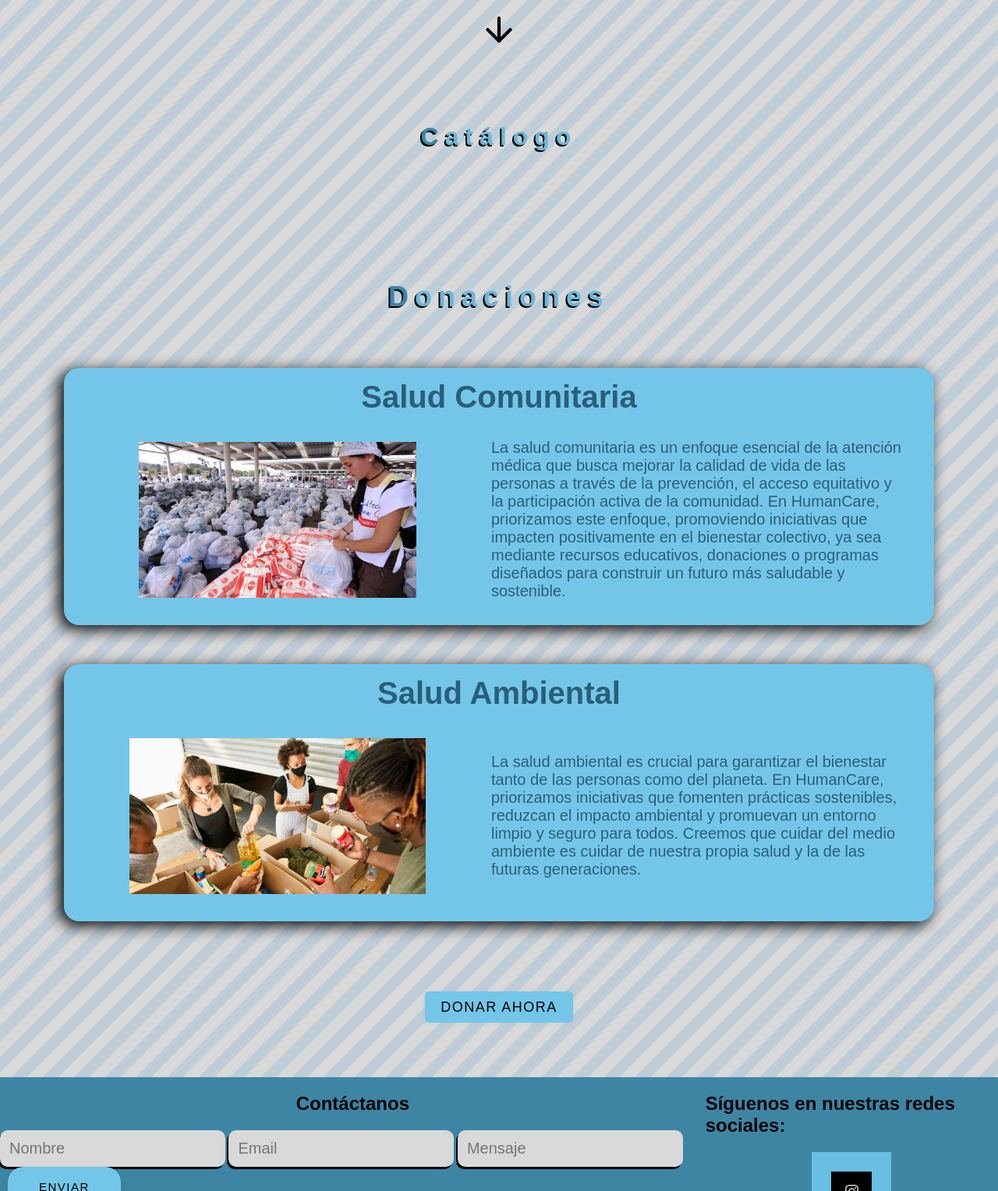
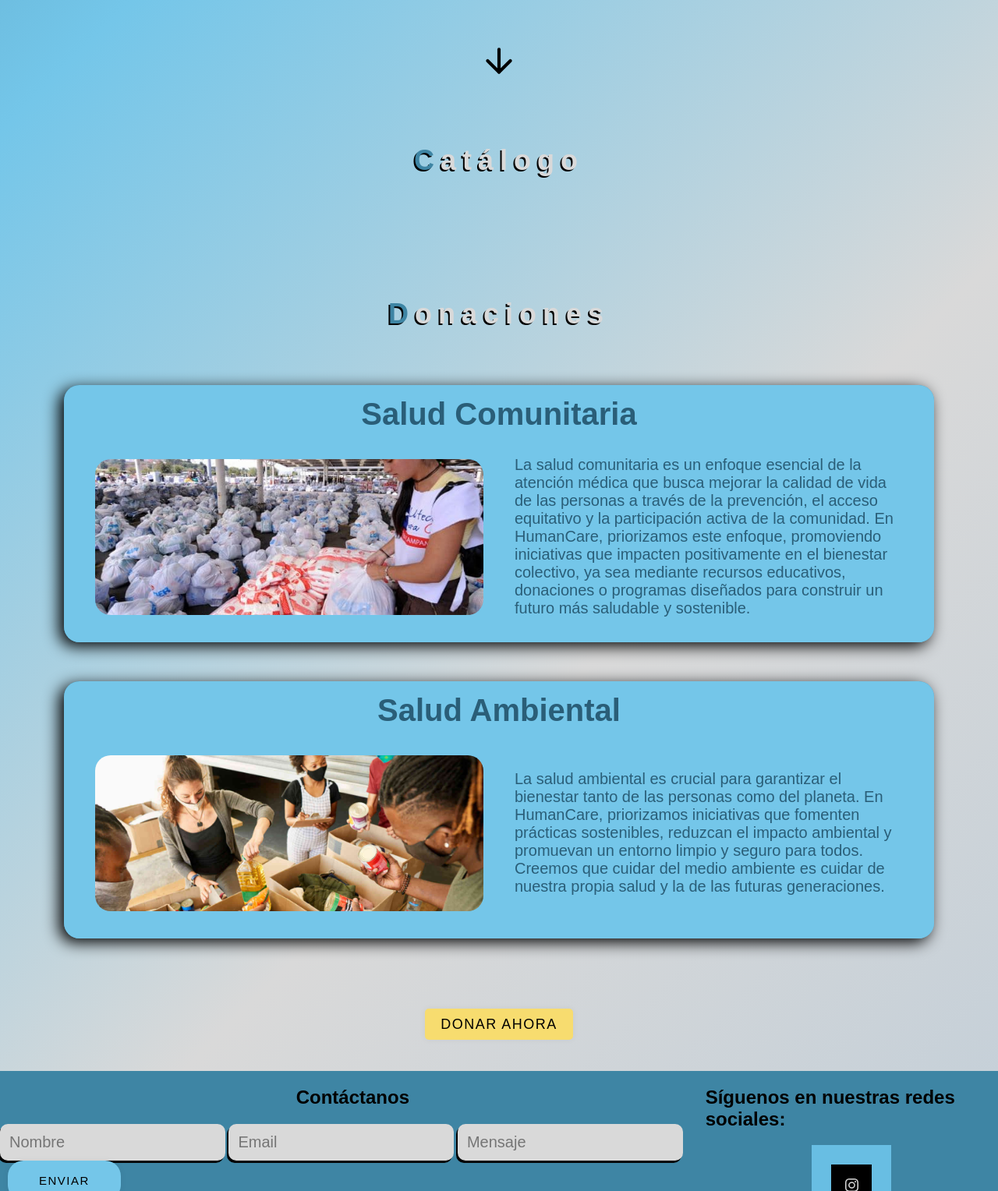
Before and after one commit to SusanoJuicio/human-care-repo, a website with bundled scripts: page public/index.html in a window 1280 px wide. Shown: the part 1272-2800 px from the top of the page at 78% size. Built offline with nearby package versions, Linux system fonts and the light colour scheme; no server answers; a script that the page names is missing.

Commit message:
Improved Body

```diff
--- a/public/index.html
+++ b/public/index.html
@@ -31,6 +31,7 @@
                 sostenibilidad y el activismo social. Que se compromete a proporcionar productos y servicios ecológicos,
                 educar a la comunidad y fomentar la ayuda comunitaria.
             </p>
+            <a href="./donaciones.html"><button class="btnDonar">Donar ahora</button></a>
             <div class="index-Causes">
 
                 <a href="./nosotros.html"><img class="causes" src="/images/causa1.webp"></a>
@@ -54,7 +55,7 @@
                 <span class="style-basic">D</span>onaciones
             </h2>
             <section id="causas"></section>
-            <a href="./donaciones.html"><button class="btnDonar">Donar ahora</button></a>
+            <a href="./donaciones.html"><button class="btn2">Donar ahora</button></a>
         </section>
         <aside id="sidebar" class="sidebar">
             <h2>Productos Favoritos</h2>
--- a/public/styles/carrito.css
+++ b/public/styles/carrito.css
@@ -10,22 +10,14 @@
     }
 }
 
+
 body {
     margin: 0;
     padding: 0;
     font-family: "fuente", sans-serif;
     scroll-behavior: smooth;
-    background: #D9D9D9;
-    background: linear-gradient(135deg,
-            #D9D9D9 25%,
-            #bfcdd8 25%,
-            #bfcdd8 50%,
-            #D9D9D9 50%,
-            #D9D9D9 75%,
-            #bfcdd8 75%,
-            #bfcdd8);
-    background-size: 40px 40px;
-    animation: move 4.5s linear infinite;
+    background: linear-gradient(135deg, #3E85A4, #74c6e9, #D9D9D9, #bfcdd8);
+
 }
 
 .main {
--- a/public/styles/catalogo.css
+++ b/public/styles/catalogo.css
@@ -11,18 +11,12 @@
 }
 
 body {
+    margin: 0;
+    padding: 0;
     font-family: "fuente", sans-serif;
-    background: #D9D9D9;
-    background: linear-gradient(135deg,
-            #D9D9D9 25%,
-            #bfcdd8 25%,
-            #bfcdd8 50%,
-            #D9D9D9 50%,
-            #D9D9D9 75%,
-            #bfcdd8 75%,
-            #bfcdd8);
-    background-size: 40px 40px;
-    animation: move 4.5s linear infinite;
+    scroll-behavior: smooth;
+    background: linear-gradient(135deg, #3E85A4, #74c6e9, #D9D9D9, #bfcdd8);
+
 }
 
 main {
--- a/public/styles/donaciones.css
+++ b/public/styles/donaciones.css
@@ -12,20 +12,14 @@
 }
 
 
+
 body {
+    margin: 0;
+    padding: 0;
     font-family: "fuente", sans-serif;
     scroll-behavior: smooth;
-    background: #D9D9D9;
-    background: linear-gradient(135deg,
-            #D9D9D9 25%,
-            #bfcdd8 25%,
-            #bfcdd8 50%,
-            #D9D9D9 50%,
-            #D9D9D9 75%,
-            #bfcdd8 75%,
-            #bfcdd8);
-    background-size: 40px 40px;
-    animation: move 4.5s linear infinite;
+    background: linear-gradient(135deg, #3E85A4, #74c6e9, #D9D9D9, #bfcdd8);
+
 }
 
 .carousel {
@@ -184,7 +178,7 @@ p {
     padding-top: 30px;
     font-size: 4rem;
     letter-spacing: 0.5rem;
-    color: #6EB7D6;
+    color: #d9d9d9;
     text-align: center;
     text-shadow: -2px 2px black;
 }
@@ -410,7 +404,7 @@ p {
     margin-top: 45px;
     font-size: 4rem;
     letter-spacing: 0.5rem;
-    color: #6EB7D6;
+    color: #d9d9d9;
     text-align: center;
     text-shadow: -2px 2px black;
 }
@@ -428,11 +422,11 @@ p {
     width: 70%;
     margin: auto;
     font-size: 1.2rem;
-    color: #3697c0;
+    color: #d9d9d9;
     margin: 20px auto;
     font-size: 25px;
     text-align: center;
-    text-shadow: -1px 3px 4px #ffffff;
+    text-shadow: -1px 3px 4px #000;
 }
 
 .carousel-caption h5 {
--- a/public/styles/header.css
+++ b/public/styles/header.css
@@ -43,7 +43,7 @@ body {
     color: #d9d9d9;
     text-align: center;
     text-shadow: -2px 2px black;
-    font-size: 3rem;
+    font-size: 35px;
     margin: 0;
     margin-left: 100px;
 }
@@ -52,7 +52,7 @@ body {
     color: #6EB7D6;
     text-align: center;
     text-shadow: -2px 2px black;
-    font-size: 3rem;
+    font-size: 36px;
     animation: myAnim 2s ease 0s 1 normal forwards;
 }
 
@@ -72,6 +72,7 @@ body {
 .nav_logo {
     max-height: 64px;
     padding-left: 15px;
+    width: 64px;
 
 }
 
@@ -90,12 +91,13 @@ body {
     justify-content: space-around;
     align-items: center;
     list-style: none;
-    padding: 0;
+    padding: 8px 0;
 }
 
 .nav_list_li {
     position: relative;
     margin-right: 20px;
+    padding: 8px 0;
 }
 
 .nav_list_li:hover {
@@ -161,6 +163,7 @@ body {
     display: flex;
     justify-content: center;
     align-items: center;
+    padding: 8px 0;
 }
 
 .nav_links:hover {
--- a/public/styles/index.css
+++ b/public/styles/index.css
@@ -34,23 +34,13 @@
     }
 }
 
-
 body {
     margin: 0;
     padding: 0;
     font-family: "fuente", sans-serif;
     scroll-behavior: smooth;
-    background: #D9D9D9;
-    background: linear-gradient(135deg,
-            #D9D9D9 25%,
-            #bfcdd8 25%,
-            #bfcdd8 50%,
-            #D9D9D9 50%,
-            #D9D9D9 75%,
-            #bfcdd8 75%,
-            #bfcdd8);
-    background-size: 40px 40px;
-    animation: move 4.5s linear infinite;
+    background: linear-gradient(135deg, #3E85A4, #74c6e9, #D9D9D9, #bfcdd8);
+
 }
 
 .hero-Index {
@@ -77,19 +67,19 @@ body {
 
 .text-Causes {
     font-size: 1.2rem;
-    color: #3697c0;
+    color: #d9d9d9;
     margin: 20px auto;
     max-width: 800px;
     font-size: 25px;
     text-align: center;
     padding-inline: 10rem;
-    text-shadow: -1px 3px 4px #ffffff;
+    text-shadow: -1px 3px 4px #000;
 }
 
 .causes {
     object-fit: cover;
     width: 380px;
-    height: 380px;
+    height: 350px;
     margin: 2rem;
     margin-top: 40px;
     max-width: 480px;
@@ -110,7 +100,7 @@ body {
 .text-basic {
     font-size: 36px;
     text-align: center;
-    color: #6EB7D6;
+    color: #d9d9d9;
     padding: 5px;
     text-shadow: -2px 2px black;
     letter-spacing: .5rem;
@@ -167,30 +157,9 @@ body {
     text-align: center;
     color: #d9d9d9;
     font-weight: bold;
-    margin-bottom: 20px;
+    margin-top: 30px;
 }
 
-.card-title,
-.price,
-.stock {
-    text-align: center;
-    color: #d9d9d9;
-}
-
-.price {
-    font-size: 1.3em;
-    font-family: 'Courier New', Courier, monospace;
-    text-align: center;
-    color: #d9d9d9;
-    margin-bottom: 20px;
-}
-
-.stock {
-    font-size: 0.8em;
-    font-family: 'Franklin Gothic Medium', 'Arial Narrow', Arial, sans-serif;
-    text-align: center;
-    color: #c7b9b9;
-}
 
 
 .card:hover::after {
@@ -221,43 +190,6 @@ body {
     object-fit: cover;
 }
 
-.cart-icon {
-    position: absolute;
-    bottom: 10px;
-    left: -40px;
-    width: 24px;
-    height: 24px;
-    cursor: pointer;
-    transition: transform 0.3s ease, left 0.3s ease;
-    opacity: 0;
-    visibility: hidden;
-}
-
-.card:hover .cart-icon {
-    left: 10px;
-    opacity: 1;
-    visibility: visible;
-}
-
-.card-hearth {
-    position: absolute;
-    bottom: 10px;
-    right: -30px;
-    width: 24px;
-    height: 24px;
-    cursor: pointer;
-    transition: transform 0.3s ease, right 0.3s ease;
-    z-index: 10;
-    opacity: 0;
-}
-
-
-.card:hover .card-hearth {
-    right: 10px;
-    opacity: 1;
-    transform: scale(1.1);
-}
-
 
 .text {
     max-width: 55px;
@@ -267,7 +199,7 @@ body {
     font-size: 36px;
     text-align: center;
     margin-top: 60px;
-    color: #6EB7D6;
+    color: #d9d9d9;
     padding: 20px;
     text-shadow: -2px 2px black;
     letter-spacing: 0.5rem;
@@ -319,16 +251,6 @@ body {
     margin-bottom: 0;
 }
 
-.img-causes {
-    width: 70%;
-    height: 250px;
-    margin: 0 10px;
-    object-fit: contain;
-}
-
-.img-causes img {
-    border-radius: 40px;
-}
 
 .causa-contain {
     display: flex;
@@ -336,6 +258,16 @@ body {
     align-items: center;
     height: 270px;
 }
+
+.img-causes {
+    width: 40%;
+    height: 250px;
+    object-fit: cover;
+    border-radius: 20px;
+    overflow: hidden;
+    margin: 40px;
+}
+
 
 .desc-causes {
     font-size: 20px;
@@ -359,9 +291,10 @@ body {
     display: block;
     margin: auto;
     margin-top: 40px;
-    margin-bottom: 70px;
+    margin-bottom: -20px;
     border: 0;
-    background-color: #74c6e9;
+    /* color mostaza */
+    background-color: #f7dc6f;
     box-shadow: rgb(0 0 0 / 5%) 0 0 8px;
     letter-spacing: 1.5px;
     text-transform: uppercase;
@@ -374,6 +307,33 @@ body {
     box-shadow: #68bee3 0px 7px 29px 0px;
 }
 
+.btn2 {
+    background-color: #3E85A4;
+    color: #000;
+    padding: 10px 20px;
+    border: none;
+    border-radius: 5px;
+    font-size: 18px;
+    height: 40px;
+    cursor: pointer;
+    text-align: center;
+    display: block;
+    margin: auto;
+    margin-top: 40px;
+    margin-bottom: 40px;
+    border: 0;
+    background-color: #f7dc6f;
+    box-shadow: rgb(0 0 0 / 5%) 0 0 8px;
+    letter-spacing: 1.5px;
+    text-transform: uppercase;
+    transition: all 0.5s ease;
+}
+
+.btn2:hover {
+    background-color: #318db4;
+    color: hsl(0, 0%, 100%);
+}
+
 a {
     text-decoration: none;
 }
@@ -382,13 +342,7 @@ a {
     padding: 40px 20px;
 }
 
-.text-basic {
-    font-size: 2rem;
-    text-align: center;
-    color: #6EB7D6;
-    padding: 20px;
-    text-shadow: -2px 2px black;
-}
+
 
 .btn-confirm {
     background-color: #3E85A4;
--- a/public/styles/nosotros.css
+++ b/public/styles/nosotros.css
@@ -11,20 +11,12 @@
 }
 
 body {
-    font-family: "fuente", sans-serif;
-    background: #D9D9D9;
-    background: linear-gradient(135deg,
-            #D9D9D9 25%,
-            #bfcdd8 25%,
-            #bfcdd8 50%,
-            #D9D9D9 50%,
-            #D9D9D9 75%,
-            #bfcdd8 75%,
-            #bfcdd8);
-    background-size: 40px 40px;
-    animation: move 4.5s linear infinite;
     margin: 0;
     padding: 0;
+    font-family: "fuente", sans-serif;
+    scroll-behavior: smooth;
+    background: linear-gradient(135deg, #3E85A4, #74c6e9, #D9D9D9, #bfcdd8);
+
 }
 
 #us {
--- a/public/styles/perfil.css
+++ b/public/styles/perfil.css
@@ -10,29 +10,14 @@
     }
 }
 
+
 body {
-    font-family: "fuente", sans-serif;
-    background: #D9D9D9;
-    background: linear-gradient(135deg,
-            #D9D9D9 25%,
-            #bfcdd8 25%,
-            #bfcdd8 50%,
-            #D9D9D9 50%,
-            #D9D9D9 75%,
-            #bfcdd8 75%,
-            #bfcdd8);
-    background-size: 40px 40px;
-    animation: move 4.5s linear infinite;
-
     margin: 0;
     padding: 0;
-}
+    font-family: "fuente", sans-serif;
+    scroll-behavior: smooth;
+    background: linear-gradient(135deg, #3E85A4, #74c6e9, #D9D9D9, #bfcdd8);
 
-body {
-    font-family: 'Poppins', sans-serif;
-    background-color: #D9D9D9;
-    margin: 0;
-    padding: 20px;
 }
 
 .user-info {
@@ -62,15 +47,16 @@ body {
 .user-info-value {
     font-weight: bold;
 
-    color: #3E85A4;
+    color: #d9d9d9;
 
 }
 
 h2.title {
     text-align: center;
 
-    color: #3E85A4;
+    color: #d9d9d9;
 
+    text-shadow: -1px 3px 4px #000;
     margin-bottom: 20px;
 
 }
```
